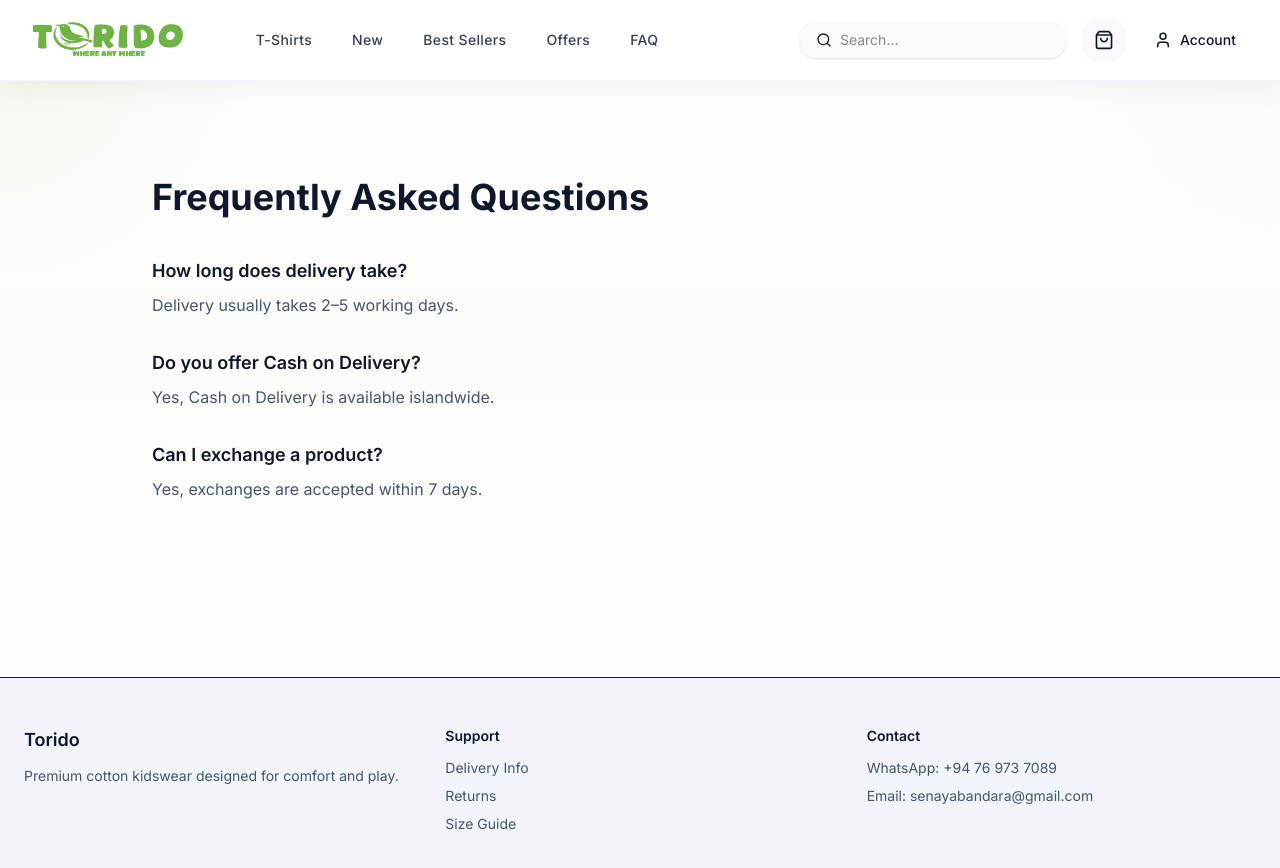
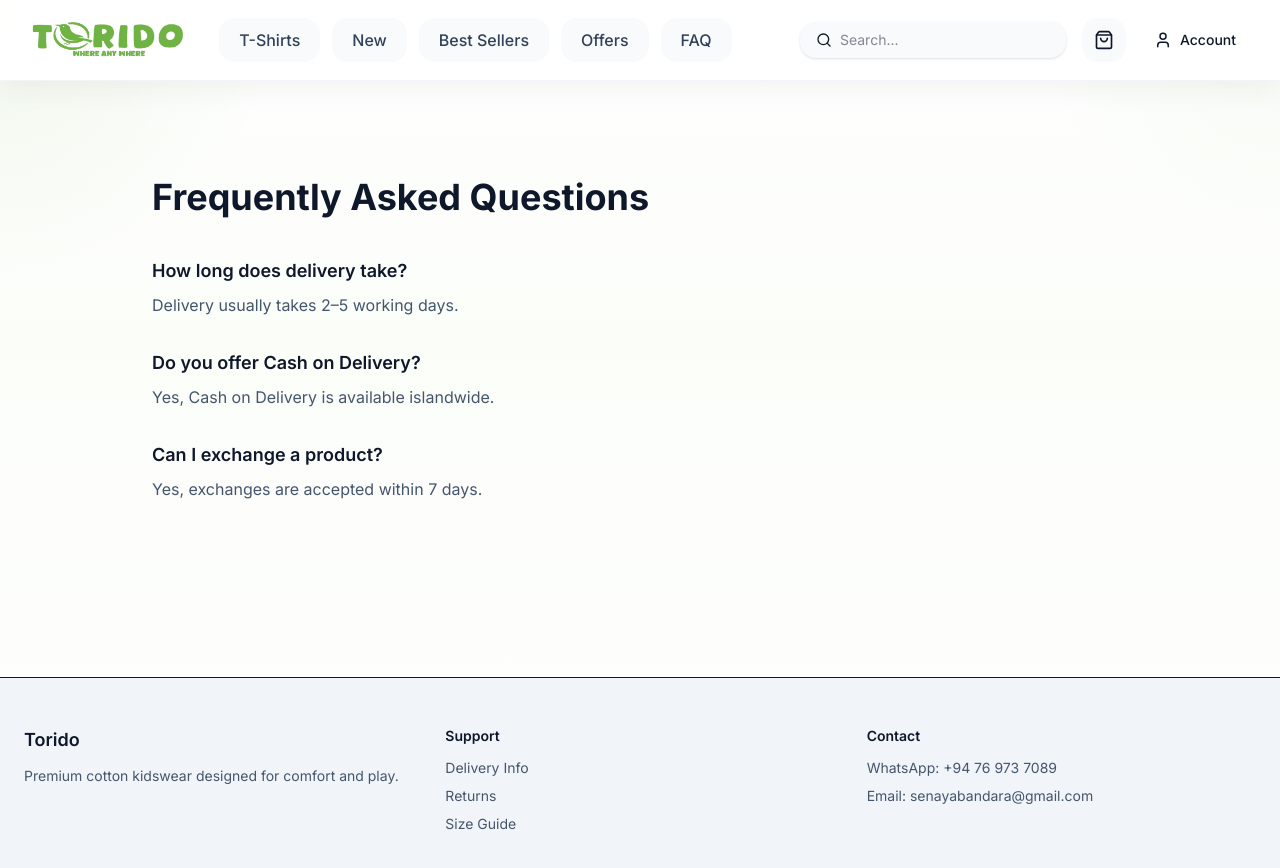
Before and after one commit to senaya-bandara/torido, a Next.js app: page /faq in a window 1280 px wide. Shown: the top 868 px of the page. Built offline with nearby package versions, Linux system fonts and the light colour scheme; no server answers.

Commit message:
Update Navbar.tsx

```diff
--- a/app/components/Navbar.tsx
+++ b/app/components/Navbar.tsx
@@ -119,57 +119,99 @@ useEffect(() => {
           {mobileMenuOpen ? <X size={22} /> : <Menu size={22} />}
         </button>
 
-        <nav className="hidden md:flex mx-auto gap-10 text-sm font-medium tracking-wide">
+        <nav className="hidden md:flex mx-auto gap-3">
+
   <Link
     href="/tshirts"
     className="
-    relative
+      px-5
+      py-2.5
+      rounded-2xl
+      bg-slate-50
+      hover:bg-green-50
+      hover:text-green-600
+      transition-all
+      duration-300
+      font-medium
       text-slate-700
-    hover:text-green-600
-    transition-colors
-    duration-300
-    after:absolute
-    after:left-0
-    after:-bottom-2
-    after:h-[2px]
-    after:w-0
-    after:bg-green-600
-    after:transition-all
-    after:duration-300
-    hover:after:w-full
     "
   >
     T-Shirts
   </Link>
+
   <Link
     href="/new"
-  className="relative text-slate-700 hover:text-green-600 transition-colors duration-300 after:absolute after:left-0 after:-bottom-2 after:h-[2px] after:w-0 after:bg-green-600 after:transition-all after:duration-300 hover:after:w-full"
+    className="
+      px-5
+      py-2.5
+      rounded-2xl
+      bg-slate-50
+      hover:bg-green-50
+      hover:text-green-600
+      transition-all
+      duration-300
+      font-medium
+      text-slate-700
+    "
   >
     New
   </Link>
 
   <Link
     href="/best-sellers"
-  className="relative text-slate-700 hover:text-green-600 transition-colors duration-300 after:absolute after:left-0 after:-bottom-2 after:h-[2px] after:w-0 after:bg-green-600 after:transition-all after:duration-300 hover:after:w-full"
+    className="
+      px-5
+      py-2.5
+      rounded-2xl
+      bg-slate-50
+      hover:bg-green-50
+      hover:text-green-600
+      transition-all
+      duration-300
+      font-medium
+      text-slate-700
+    "
   >
     Best Sellers
   </Link>
 
   <Link
     href="/offers"
-  className="relative text-slate-700 hover:text-green-600 transition-colors duration-300 after:absolute after:left-0 after:-bottom-2 after:h-[2px] after:w-0 after:bg-green-600 after:transition-all after:duration-300 hover:after:w-full"
+    className="
+      px-5
+      py-2.5
+      rounded-2xl
+      bg-slate-50
+      hover:bg-green-50
+      hover:text-green-600
+      transition-all
+      duration-300
+      font-medium
+      text-slate-700
+    "
   >
     Offers
   </Link>
 
   <Link
     href="/faq"
-  className="relative text-slate-700 hover:text-green-600 transition-colors duration-300 after:absolute after:left-0 after:-bottom-2 after:h-[2px] after:w-0 after:bg-green-600 after:transition-all after:duration-300 hover:after:w-full"
+    className="
+      px-5
+      py-2.5
+      rounded-2xl
+      bg-slate-50
+      hover:bg-green-50
+      hover:text-green-600
+      transition-all
+      duration-300
+      font-medium
+      text-slate-700
+    "
   >
     FAQ
   </Link>
+
 </nav>
-
         <div className="hidden md:flex items-center gap-4 ml-auto">
 <div className="
   flex
```
Lines whose indentation alone changed are shown as unchanged.
